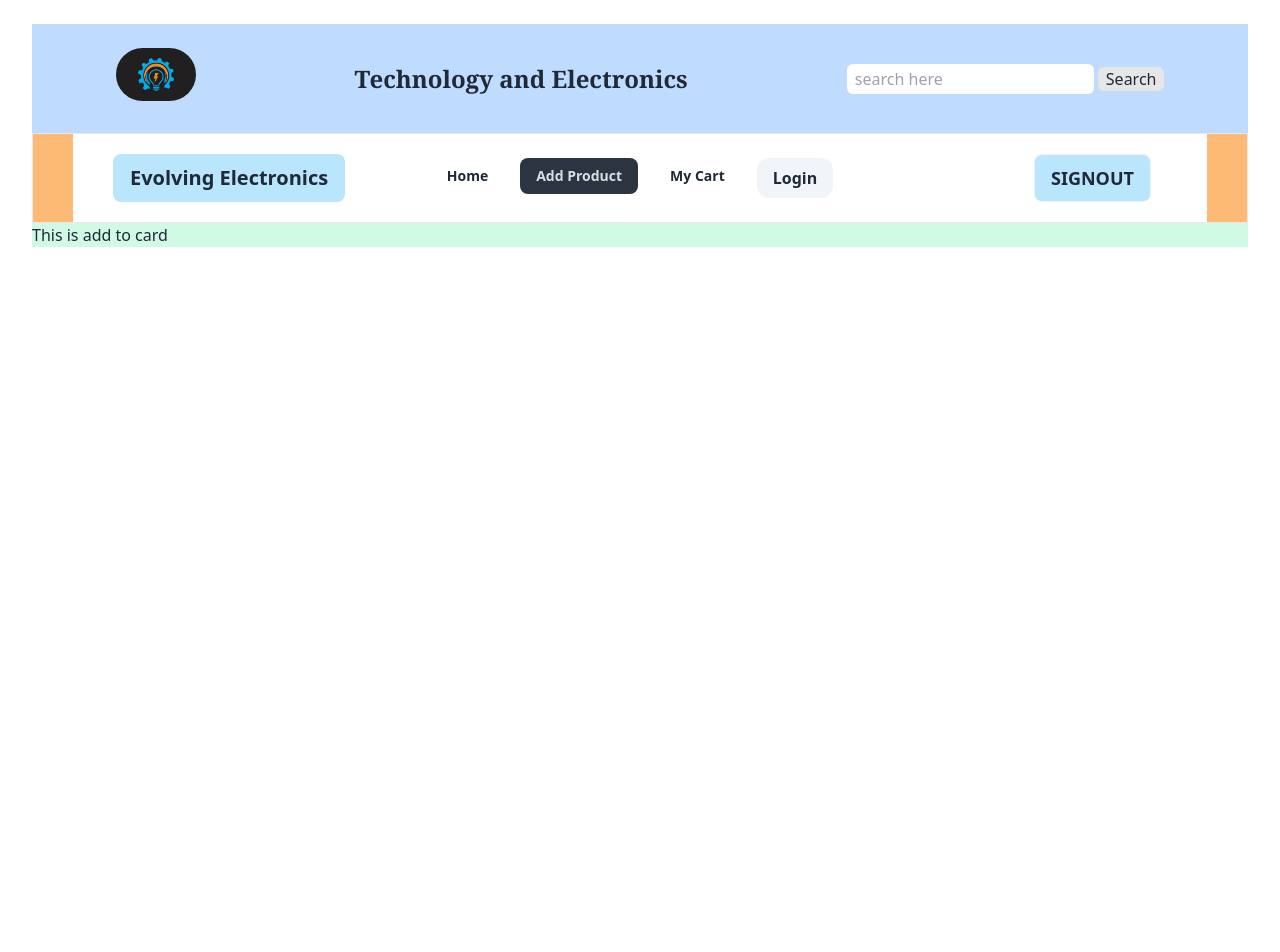
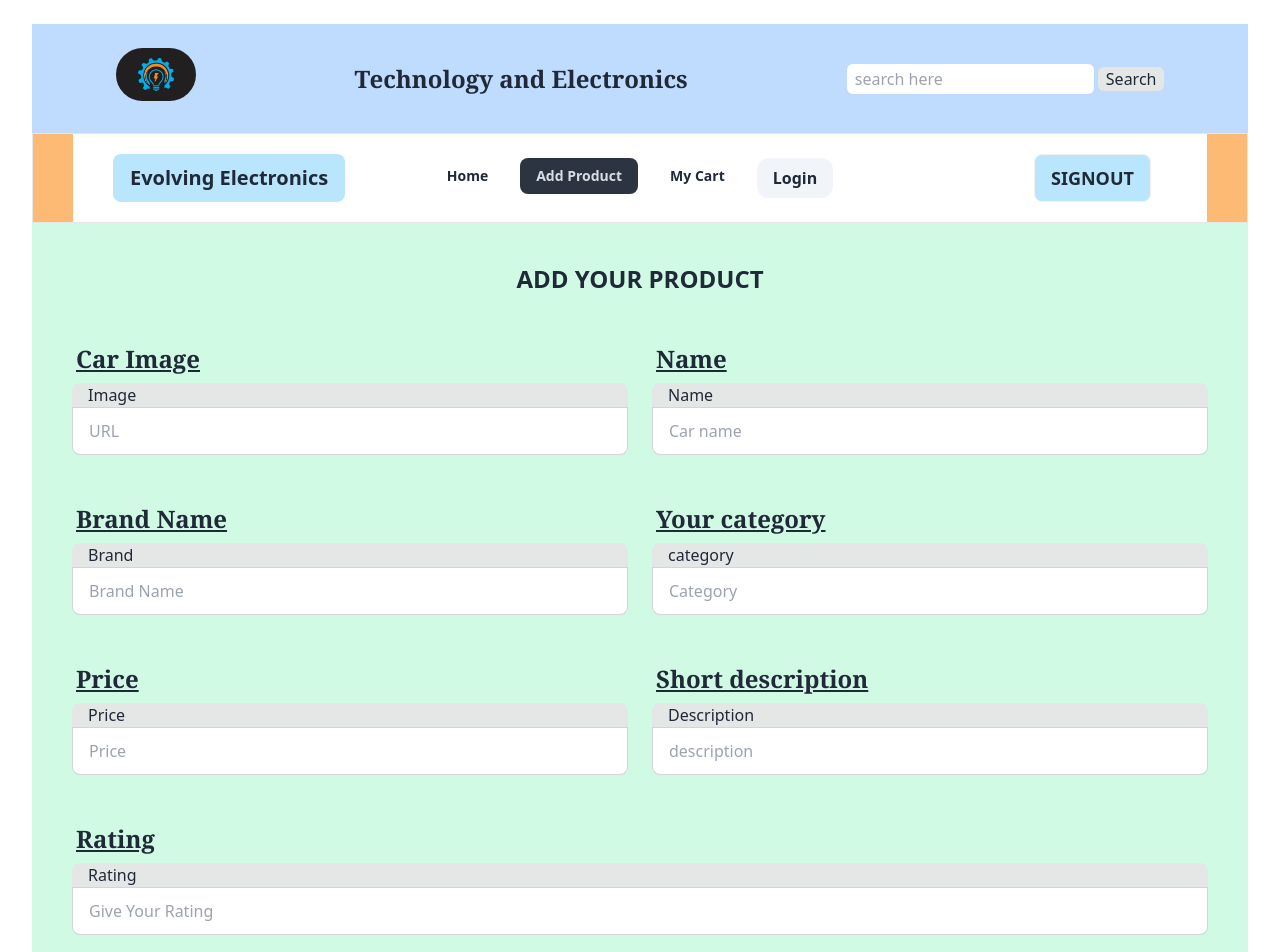
Before and after one commit to tonmoytt/car-tecnology-10th-ass, a React (Vite) app: page /addproduct in a window 1280 px wide. Shown: the top 952 px of the page. Before the commit the page ends 800 px from the top, so only its background shows below. Built offline with nearby package versions, Linux system fonts and the light colour scheme; no server answers; sample sign-in values are in the browser's storage.

Commit message:
add to card and my card data move and get done

```diff
--- a/src/Components/Navbar/Addproduct/Addproduct.jsx
+++ b/src/Components/Navbar/Addproduct/Addproduct.jsx
@@ -1,10 +1,134 @@
+import swal from "sweetalert";
+import Footer from "../Home/Footer/Footer";
 
 
 const Addproduct = () => {
+    const hendelbtn=event =>{
+         event.preventDefault()
+         const form=event.target;
+         const image=form.image.value
+         const name=form.name.value
+         const brandnm=form.brandnm.value
+         const category=form.category.value
+         const Price=form.Price.value
+         const Description=form.Description.value
+         const rating=form.rating.value
+         const user={image,name,brandnm,category,Price,Description,rating}
+         console.log(user);
+
+         fetch('http://localhost:5000/user',{
+            method:'POST',
+            headers:{
+                'content-type' : 'application/json'
+            },
+            body:JSON.stringify(user)
+         })
+         .then(res => res.json())
+         .then(data => {
+            console.log(data);
+            if (data.insertedId) {
+                alert('successfull')
+                // swal("Congratulation", "Successfully added", "success");
+            }
+         })
+    }
 
     return (
-        <div>
-            <h1>This is add to card</h1>
+        <div className="mt-10">
+
+            <h1 className="text-2xl font-sans font-semibold text-center mb-10">ADD YOUR PRODUCT</h1>
+            <div>
+                <form onSubmit={hendelbtn}>
+                    <div className="flex px-10 mb-10 gap-6">
+
+                        <div className="form-control w-1/2">
+                            <label className="label">
+                                <span className="label-text text-2xl font-serif font-semibold underline">Car Image</span>
+                            </label>
+                            <label className="input-group input-group-vertical">
+                                <span>Image</span>
+                                <input type="text" name="image" placeholder="URL" className="input input-bordered" />
+                            </label>
+                        </div>
+                        {/* secend */}
+                        <div className="form-control w-1/2">
+                            <label className="label">
+                                <span className="label-text text-2xl font-serif font-semibold underline">Name</span>
+                            </label>
+                            <label className="input-group input-group-vertical">
+                                <span>Name</span>
+                                <input type="text" name="name" placeholder="Car name" className="input input-bordered" />
+                            </label>
+                        </div>
+                    </div>
+
+                    {/* second section */}
+                    <div className="flex px-10 mb-10 gap-6">
+
+                        <div className="form-control w-1/2">
+                            <label className="label">
+                                <span className="label-text text-2xl font-serif font-semibold underline">Brand Name</span>
+                            </label>
+                            <label className="input-group input-group-vertical">
+                                <span>Brand</span>
+                                <input type="text" name="brandnm" placeholder="Brand Name" className="input input-bordered" />
+                            </label>
+                        </div>
+                        {/* secend */}
+                        <div className="form-control w-1/2">
+                            <label className="label">
+                                <span className="label-text text-2xl font-serif font-semibold underline">Your category</span>
+                            </label>
+                            <label className="input-group input-group-vertical">
+                                <span>category</span>
+                                <input type="text" name="category" placeholder="Category" className="input input-bordered" />
+                            </label>
+                        </div>
+                    </div>
+                    {/* third section */}
+                    <div className="flex px-10 mb-10 gap-6">
+
+                        <div className="form-control w-1/2">
+                            <label className="label">
+                                <span className="label-text text-2xl font-serif font-semibold underline">Price</span>
+                            </label>
+                            <label className="input-group input-group-vertical">
+                                <span>Price</span>
+                                <input type="text" name="Price" placeholder="Price" className="input input-bordered" />
+                            </label>
+                        </div>
+                        {/* secend */}
+                        <div className="form-control w-1/2">
+                            <label className="label">
+                                <span className="label-text text-2xl font-serif font-semibold underline">Short description </span>
+                            </label>
+                            <label className="input-group input-group-vertical">
+                                <span>Description</span>
+                                <input type="text" name="Description" placeholder="description" className="input input-bordered" />
+                            </label>
+                        </div>
+                    </div>
+                    {/* Four */}
+
+                    <div className="form-control px-10 mb-10 w-full">
+                        <label className="label">
+                            <span className="label-text text-2xl font-serif font-semibold underline">Rating</span>
+                        </label>
+                        <label className="input-group input-group-vertical">
+                            <span>Rating</span>
+                            <input type="text" name="rating" placeholder="Give Your Rating" className="input input-bordered" />
+                        </label>
+
+                    </div>
+                    <div className="px-10">
+                        <input className=" btn w-full mt-4 btn-error" type="submit" value="Submit" />
+                    </div>
+                    <div className="mt-10 pt-10 bg-indigo-400">
+                        <Footer></Footer>
+                    </div>
+                </form>
+            </div>
+
         </div>
     );
 };
--- a/src/Components/Navbar/Home/ShowHomeData/ShowData.jsx
+++ b/src/Components/Navbar/Home/ShowHomeData/ShowData.jsx
@@ -2,7 +2,7 @@ import { Link } from "react-router-dom";
 
 
 const ShowData = ({ propsData }) => {
-    const { id,img, name, title, description, price, rating } = propsData;
+    const { id, img, name, title, description, price, rating } = propsData;
     return (
         <div className=" mt-10 mb-4 bg-pink-500 text-red-500 ">
             <div className="card w-96 min-h-screen my-4 p-3 bg-black shadow-xl">
--- /dev/null
+++ b/src/Components/Navbar/MyCard/CardDataShow.jsx
@@ -0,0 +1,33 @@
+import { Link } from "react-router-dom";
+
+
+
+const CardDataShow = ({ PropsCarddata }) => {
+    const { _id, image, name, brandnm, category, Price, rating } = PropsCarddata
+    return (
+        <div>
+
+            <div className=" mt-10 mb-4 bg-pink-500 text-red-500 ">
+                <div className="card w-full min-h-screen my-4 p-3 bg-black shadow-xl">
+                    <figure><img src={image} alt="Shoes" /></figure>
+                    <div className="card-body">
+                        <h2 className="card-title text-sky-400"> {name}</h2>
+                        <p> {brandnm}</p>
+                        <p> {category}</p>
+                        <p> {rating}</p>
+                        <div className="card-actions items-center mt-6 justify-end">
+                            <p className="font-semibold text-lg text-white"> Price : {Price}</p>
+
+                            <Link to={`/user/${_id}`}><button className="btn btn-outline btn-error">Deleted</button></Link>
+                            <Link to="/login"><button className="btn  btn-outline btn-secondary">Edit</button></Link>
+                             <Link to="/login"><button className="btn btn-warning">Buy Now</button></Link>
+                        </div>
+                    </div>
+                </div>
+            </div>
+
+        </div>
+    );
+};
+
+export default CardDataShow;
--- a/src/Components/Navbar/MyCard/MyCard.jsx
+++ b/src/Components/Navbar/MyCard/MyCard.jsx
@@ -1,9 +1,20 @@
+import { useLoaderData } from "react-router-dom";
+import CardDataShow from "./CardDataShow";
+
 
 
 const MyCard = () => {
+    const dataload = useLoaderData()
+    console.log(dataload);
     return (
         <div>
-            <h1>this is my card</h1>
+            <h1 className="text-2xl font-semibold font-serif text-center mt-8 bg-white mx-10 p-4">YOUR ALL ADDED PRODUCT HERE</h1>
+
+            <div>
+                {
+                    dataload.map(data => <CardDataShow key={data._id} PropsCarddata={data}></CardDataShow>)
+                }
+            </div>
         </div>
     );
 };
--- a/src/Components/Navbar/Navbar.jsx
+++ b/src/Components/Navbar/Navbar.jsx
@@ -28,7 +28,7 @@ const Navbar = () => {
     const navlink = <>
         <li className="mr-4 font-semibold text-xm hover:underline hover:font-bold "><NavLink to="/">Home</NavLink></li>
         <li className="mr-4 font-semibold text-xm hover:underline hover:font-bold "><NavLink to="/addproduct">Add Product</NavLink></li>
-        <li className="mr-4 font-semibold text-xm hover:underline hover:font-bold "><NavLink to="/mycard">My Cart</NavLink></li>
+        <li className="mr-4 font-semibold text-xm hover:underline hover:font-bold "><NavLink to="/user">My Cart</NavLink></li>
         <li className="mr-4 font-semibold text-base rounded-xl bg-slate-100 hover:underline hover:font-bold "><NavLink to="/login">Login</NavLink></li>
     </>
     return (
--- a/src/main.jsx
+++ b/src/main.jsx
@@ -38,11 +38,6 @@ const router = createBrowserRouter([
 
       },
       {
-        path: '/mycard',
-        element:  <PrivetRoute><MyCard></MyCard></PrivetRoute>
-
-      },
-      {
         path: '/login',
         element: <Login></Login>
 
@@ -68,6 +63,12 @@ const router = createBrowserRouter([
         loader:(params) => fetch(`/data.json/${params.id}`)
 
       },
+      {
+        path: '/user',
+        element:<PrivetRoute> <MyCard></MyCard> </PrivetRoute> ,
+        loader:() => fetch('http://localhost:5000/user')
+
+      },
     ]
   },
 ]);
```
Also changed, not shown: src/Components/Navbar/MyCard/Deleted.jsx (added).
